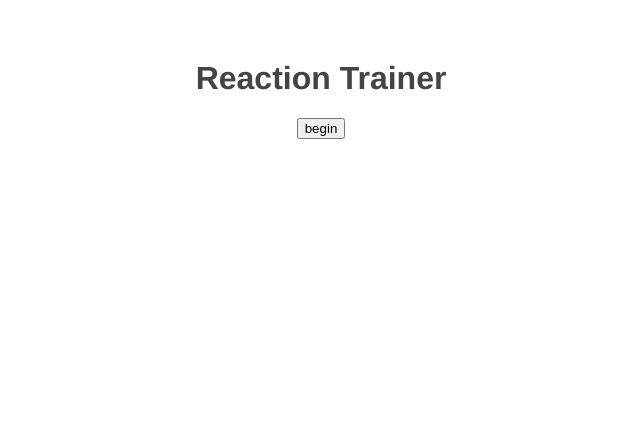
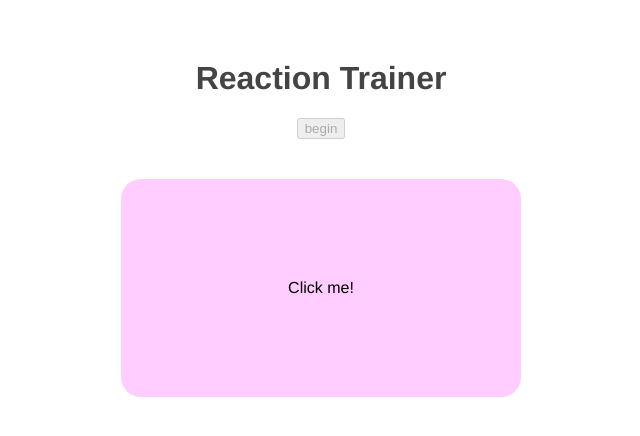
Before and after one commit to darrylpoh/Reaction-Trainer, a Vue app: page / in a window 1280 px wide. Both pictures are taken after a click on the button "begin". Shown: the top 436 px of the page, without its empty margins (319-959 px from the left). Built offline with nearby package versions, Linux system fonts and the light colour scheme.

Commit message:
Updated box to train in

```diff
--- a/src/components/App.vue
+++ b/src/components/App.vue
@@ -1,12 +1,16 @@
 <template>
   <h1>Reaction Trainer</h1>
-  <button @click="start">begin</button>
+  <button @click="start" :disabled="isTraining">begin</button>
+  <space v-if="isTraining" :delay="delay"/>
 </template>
 
 <script>
+import Space from './Space.vue'
+
+
 export default {
   name: 'App',
-  components: { },
+  components: { Space },
   data() {
     return {
       isTraining: false,
@@ -17,7 +21,6 @@ export default {
     start() {
       this.delay = 1000 + Math.random() * 5000
       this.isTraining = true
-      console.log(this.delay)
     }
   }
 }
--- a/src/components/Space.vue
+++ b/src/components/Space.vue
@@ -0,0 +1,25 @@
+<template>
+  <div class="space">
+      Click me!
+  </div>
+</template>
+
+<script>
+export default {
+    props: ['delay']
+}
+</script>
+
+<style>
+ .space {
+     width: 400px;
+     border-radius: 20px;
+     background: #f4f4;
+     color: black;
+     text-align: center;
+     padding: 100px 0;
+     margin: 40px auto;
+
+ }
+
+</style>
```
